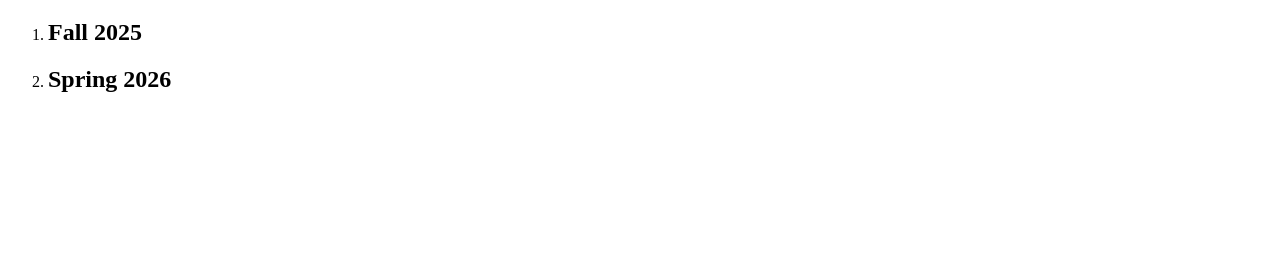
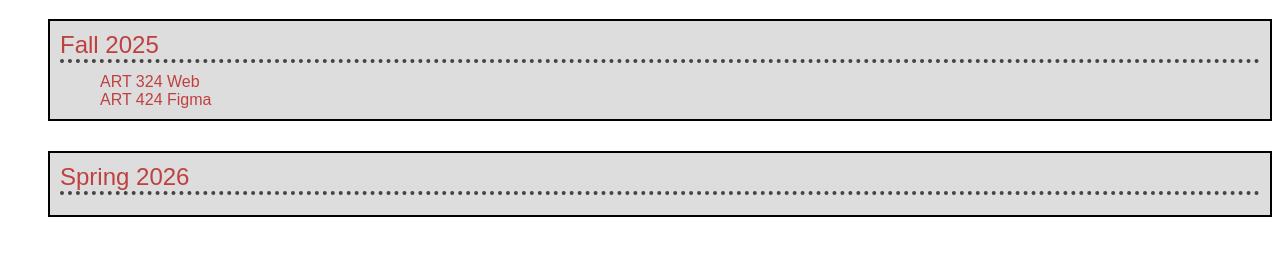
Before and after one commit to Hannah-design14/Warmup-css, a plain HTML site: page index.html in a window 1280 px wide. Shown: the part 61-316 px from the top of the page. Drawn offline with Linux system fonts and the light colour scheme.

Commit message:
added a lot

```diff
--- a/index.html
+++ b/index.html
@@ -4,16 +4,21 @@
         <meta charset="UTF-8">
         <meta name="viewport" content="width=device-width, initial-scale=1.0">
         <title>Warmup CSS</title>
+        <link href="styles.css" rel="stylesheet" type="text/css">
     </head>
     <body>
         <h1>Warmup CSS</h1>
 
-        <ol>
-            <li>
-                <h2>Fall 2025</h2>
+        <ol class="semesters-list">
+            <li class="semester">
+                <h2 class="semester-heading">Fall 2025</h2>
+                <ul class="semester-class-list">
+                    <li>ART 324 Web</li>
+                    <li>ART 424 Figma</li>
+                </ul>
             </li>
-            <li>
-                <h2>Spring 2026</h2>
+            <li class="semester">
+                <h2 class="semester-heading">Spring 2026</h2>
             </li>
         </ol>
     </body>
--- /dev/null
+++ b/styles.css
@@ -0,0 +1,28 @@
+.semesters-list {
+    list-style-type: none;
+    color: hsl(0,50%,50%);
+    font-family: sans-serif;
+    font-weight: normal;
+}
+
+.semester {
+    border-style: solid;
+    border-color: #000;
+    border-width: 2px;
+    padding: 10px;
+    margin-bottom: 30px;
+    background-color: #ddd;
+}
+
+.semester-heading {
+    font-weight: normal;
+    margin: 0;
+    margin-bottom: 10px;
+    border-bottom-style: dotted;
+    border-bottom-color: #444;
+    border-bottom-width: 4px;
+}
+
+.semester-class-list {
+    list-style-type: none;
+}
```
